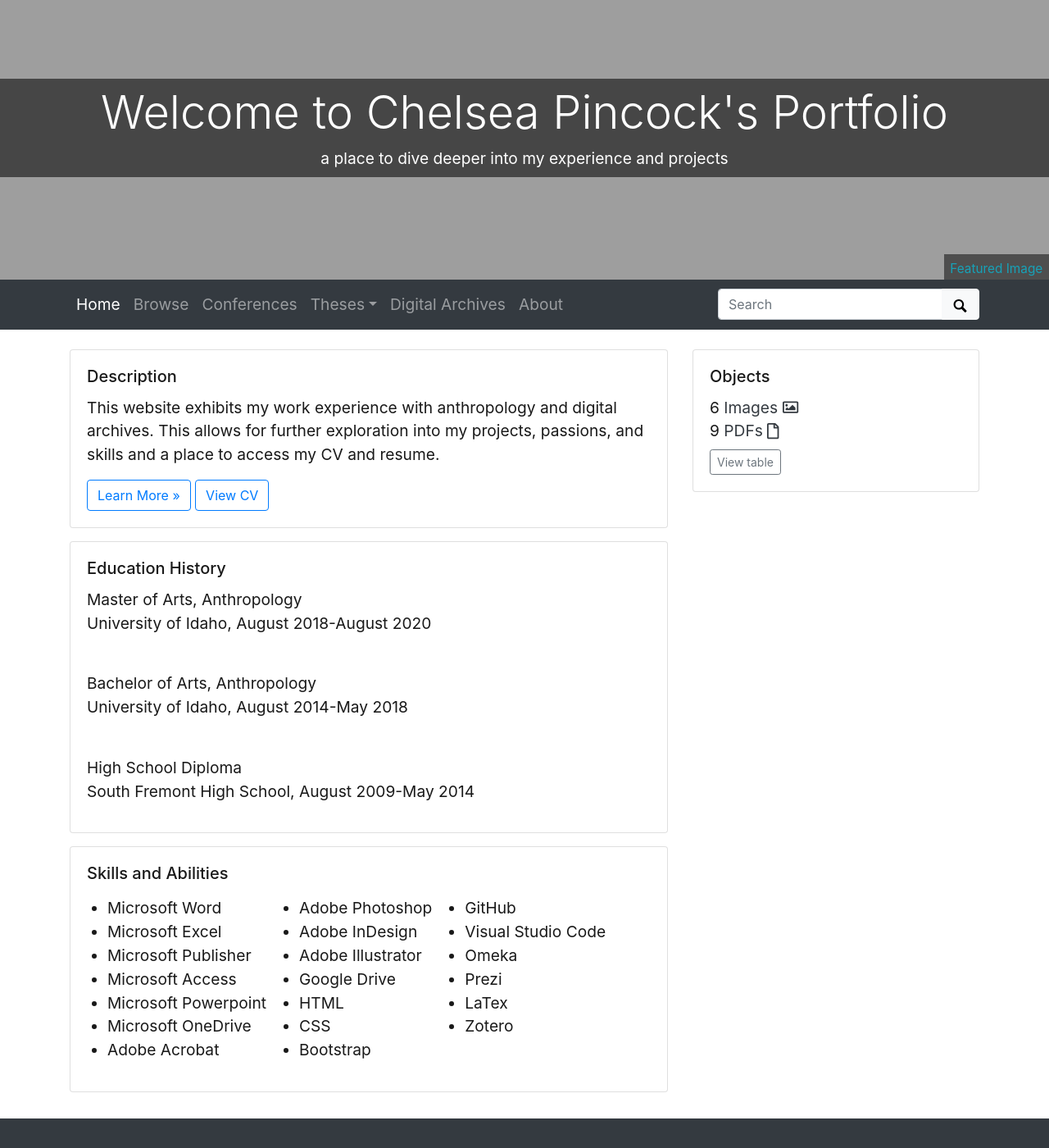
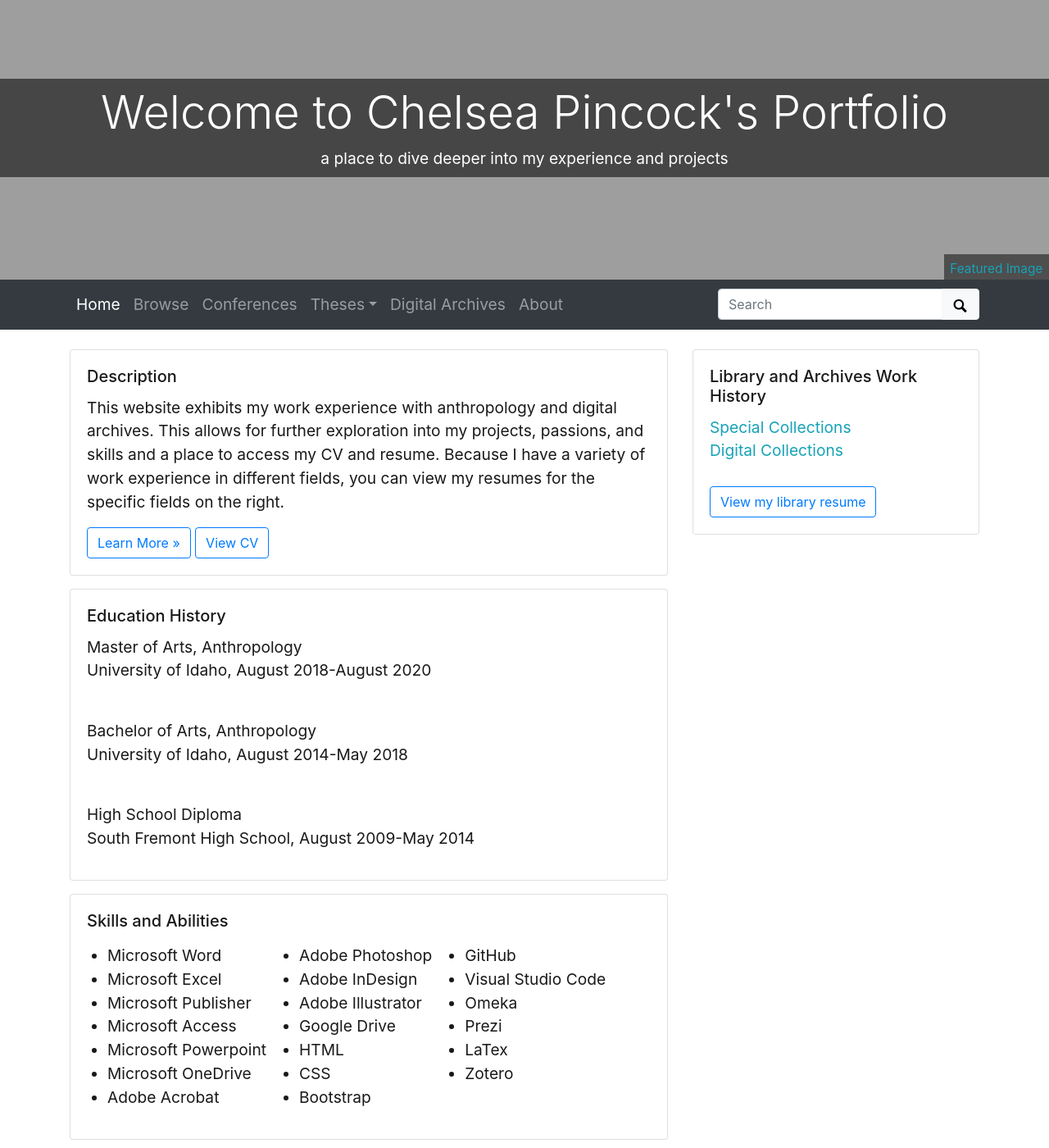
Before and after one commit to cc3199/portfolio, a Jekyll site: the page built from index.md, in a window 1280 px wide and 1400 px high. Shown: the whole window at 82% size. Built offline with Jekyll 4.4.1, drawn with Linux system fonts in a browser that asks for light colours; some of the changed text lies outside the part shown.

Commit message:
library index work

```diff
--- a/_config.yml
+++ b/_config.yml
@@ -23,7 +23,7 @@ title: Welcome to Chelsea Pincock's Portfolio
 tagline: a place to dive deeper into my experience and projects
 # description appears in meta tags and other locations
 # this description might appear in search result lists, keep around 160 characters max
-description: "This website exhibits my work experience with anthropology and digital archives. This allows for further exploration into my projects, passions, and skills and a place to access my CV and resume."
+description: "This website exhibits my work experience with anthropology and digital archives. This allows for further exploration into my projects, passions, and skills and a place to access my CV and resume. Because I have a variety of work experience in different fields, you can view my resumes for the specific fields on the right."
 # creator of the digital collection, to appear in meta tags; we typically use our GitHub usernames but feel free to just use your name
 author: Chelsea Pincock
 
--- /dev/null
+++ b/_includes/index/librarywork.html
@@ -0,0 +1,12 @@
+{%- assign formats = site.data[site.metadata] | map: "format" -%}
+{%- assign types = "image;audio;video;application" | split: ";" -%}
+<div class="card mb-3" >
+    <div class="card-body">
+        <h5 class="card-title">Library and Archives Work History</h5>
+        <p class="card-text">
+            <a href="https://cc3199.github.io/portfolio/specialcollections.html">Special Collections</a>
+            <br><a href="https://cc3199.github.io/portfolio/digitalcollections.html">Digital Collections</a><br>
+            <br><a class="btn btn-outline-primary" href="{{ '/objects/pincock_resume_lib.pdf' | absolute_url }}" >View my library resume</a>
+        </p>
+    </div>
+</div>
--- a/_includes/index/objects.html
+++ /dev/null
@@ -1,26 +0,0 @@
-{%- assign formats = site.data[site.metadata] | map: "format" -%}
-{%- assign types = "image;audio;video;application" | split: ";" -%}
-<div class="card mb-3" >
-    <div class="card-body">
-        <h5 class="card-title">Objects</h5>
-        <p class="card-text">
-            {% for t in types %}
-            {%- assign count = formats | where_exp: 'item','item contains t' | size -%}
-            {% if count > 0 %}
-            {{ count }}
-            {% case t %}
-            {% when 'image' %}
-            <a class="text-dark" href="{{ 'image' | prepend: '/browse.html#' | relative_url }}">Images <span class="far fa-image"></span></a><br>
-            {% when 'audio' %}
-            <a class="text-dark" href="{{ 'audio' | prepend: '/browse.html#' | relative_url }}">Audio <span class="far fa-file-audio"></span></a><br>
-            {% when 'video' %}
-            <a class="text-dark" href="{{ 'video' | prepend: '/browse.html#' | relative_url }}">Videos <span class="far fa-file-video"></span></a><br>
-            {% else %}
-            <a class="text-dark" href="{{ 'pdf' | prepend: '/browse.html#' | relative_url }}">PDFs <span class="far fa-file"></span></a><br>
-            {% endcase %}
-            {% endif %}
-            {%- endfor -%}
-            <a class="btn btn-sm btn-outline-secondary mt-2" href="{{ '/data/' | relative_url }}">View table</a>
-        </p>
-    </div>
-</div>
--- /dev/null
+++ b/_layouts/digitalcollections.html
@@ -0,0 +1,3 @@
+---
+layout: default
+---
--- a/_layouts/home-infographic.html
+++ b/_layouts/home-infographic.html
@@ -12,7 +12,7 @@ layout: page
   </div>
   <div class="col-md-4">
 
-    {% include index/objects.html %}
+    {% include index/librarywork.html %}
 
   </div>
 </div>
--- /dev/null
+++ b/_layouts/specialcollections.html
@@ -0,0 +1,3 @@
+---
+layout: default
+---
```
Also changed, not shown: 2 other files.
